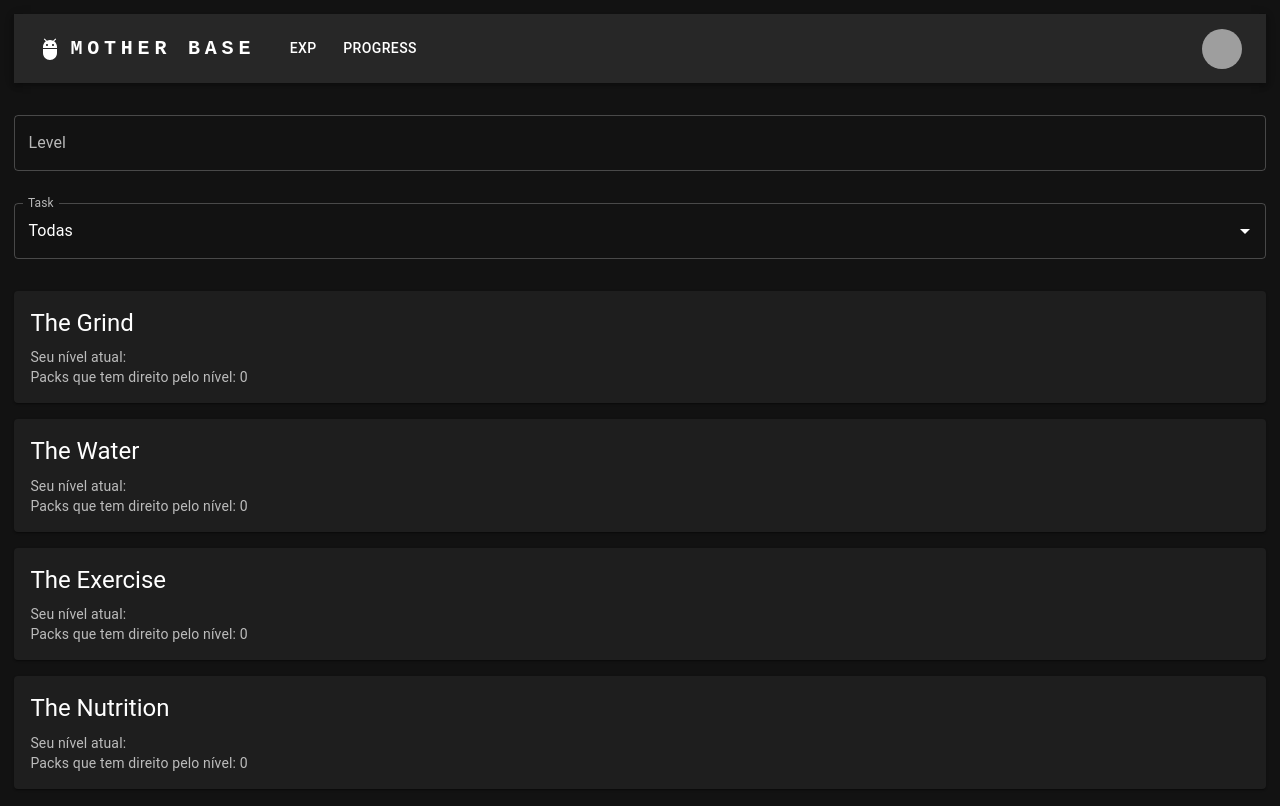
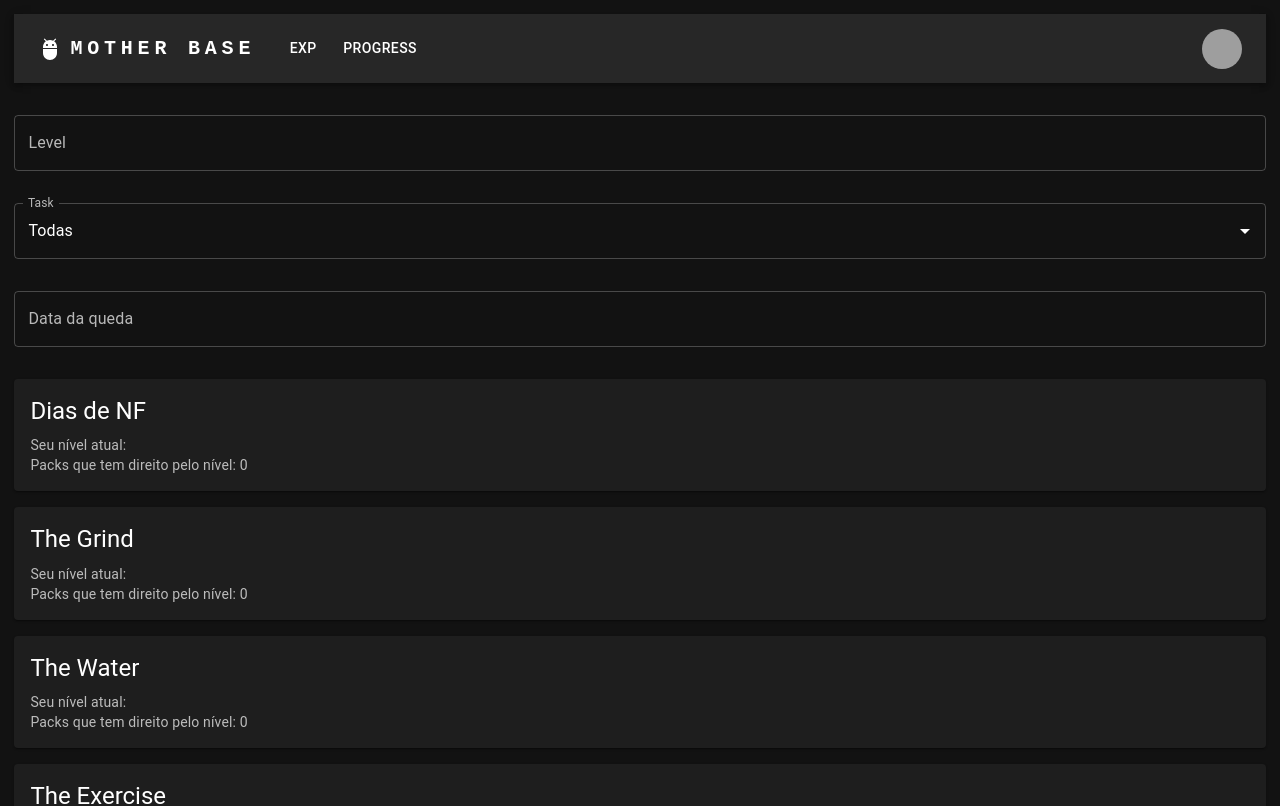
Before and after one commit to guiosouza/react-gamification-web-app, a Next.js app: page /exp in a window 1280 px wide. Shown: the top 806 px of the page. Built offline with nearby package versions, Linux system fonts and the light colour scheme; grey boxes are pictures that could not be loaded.

Commit message:
date on exp

```diff
--- a/src/app/exp/page.tsx
+++ b/src/app/exp/page.tsx
@@ -3,6 +3,10 @@
 import { useEffect, useState } from "react";
 import { Autocomplete, TextField, Button } from "@mui/material";
 import TaskCard from "@/components/task-card";
+import { DatePicker, LocalizationProvider } from "@mui/x-date-pickers";
+import { Dayjs } from "dayjs";
+import { AdapterDayjs } from "@mui/x-date-pickers/AdapterDayjs";
+import dayjs from "dayjs";
 
 interface TaskOption {
   label: string;
@@ -21,6 +25,7 @@ interface TaskInput {
 
 const options: TaskOption[] = [
   { label: "Todas" },
+  { label: "Dias de NF" },
   { label: "The Grind" },
   { label: "The Water" },
   { label: "The Exercise" },
@@ -32,17 +37,29 @@ export default function Exp() {
   const [taskInput, setTaskInput] = useState<TaskInput>({});
   const [drawResults, setDrawResults] = useState<TaskInfo | null>(null);
   const [level, setLevel] = useState<string>("");
+  const [startDate, setStartDate] = useState<Dayjs | null>(null);
 
   useEffect(() => {
     const savedLevel = localStorage.getItem("userLevel");
+    const savedStartDate = localStorage.getItem("startDate");
+
     if (savedLevel) {
       setLevel(savedLevel);
+    }
+    if (savedStartDate) {
+      setStartDate(dayjs(savedStartDate));
     }
   }, []);
 
   const handleLevelChange = (newLevel: string) => {
     setLevel(newLevel);
     localStorage.setItem("userLevel", newLevel);
+  };
+
+  const calculateDaysSinceStart = (startDate: Dayjs | null): number => {
+    if (!startDate) return 0;
+    const today = dayjs();
+    return today.diff(startDate, 'day');
   };
 
   const calculatePacksByTask = (taskName: string, level: string): number => {
@@ -60,13 +77,28 @@ export default function Exp() {
         return baseMultiplier;
       case "The Water":
         return baseMultiplier;
+      case "Dias de NF": {
+        const daysPassed = calculateDaysSinceStart(startDate);
+        return daysPassed * 228;
+      }
       default:
         return 0;
     }
   };
 
+  const handleStartDateChange = (newValue: Dayjs | null) => {
+    setStartDate(newValue);
+    if (newValue) {
+      localStorage.setItem("startDate", newValue.toISOString());
+    }
+  };
+
   const calculateTotalPacks = (): number => {
     const basePacks = calculatePacksByTask(selectedTask.label, level);
+
+    if (selectedTask.label === "Dias de NF") {
+      return basePacks;
+    }
 
     if (
       selectedTask.label === "The Water" ||
@@ -172,6 +204,18 @@ export default function Exp() {
         />
       </div>
 
+      <LocalizationProvider dateAdapter={AdapterDayjs} adapterLocale="pt-br">
+        <div className="generic-container">
+          <DatePicker
+            sx={{ width: "100%" }}
+            label="Data da queda"
+            value={startDate}
+            onChange={handleStartDateChange}
+            format="DD/MM/YYYY"
+          />
+        </div>
+      </LocalizationProvider>
+
       {selectedTask.label !== "Todas" && renderTaskInput()}
 
       {selectedTask.label !== "Todas" && (
```
